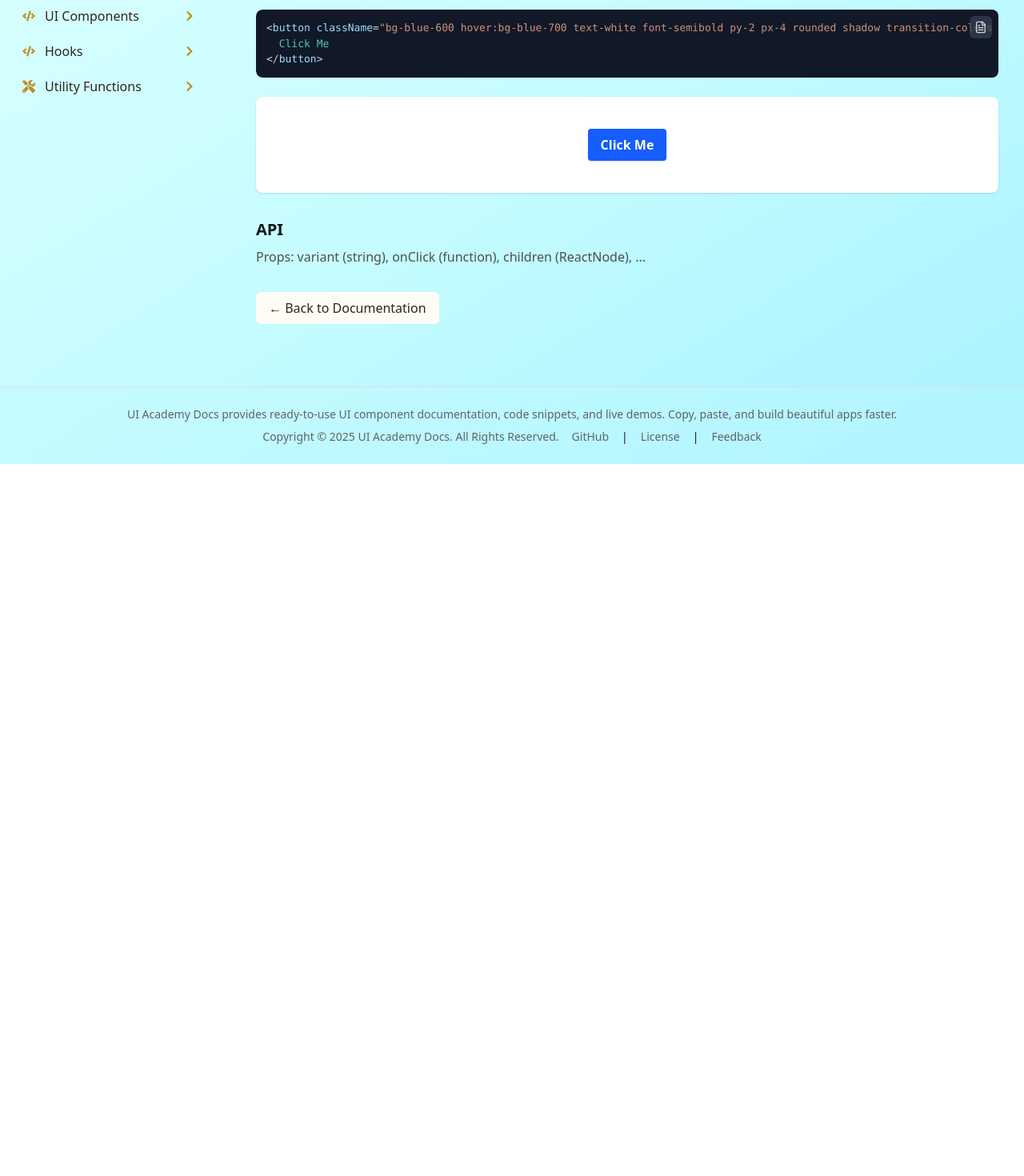
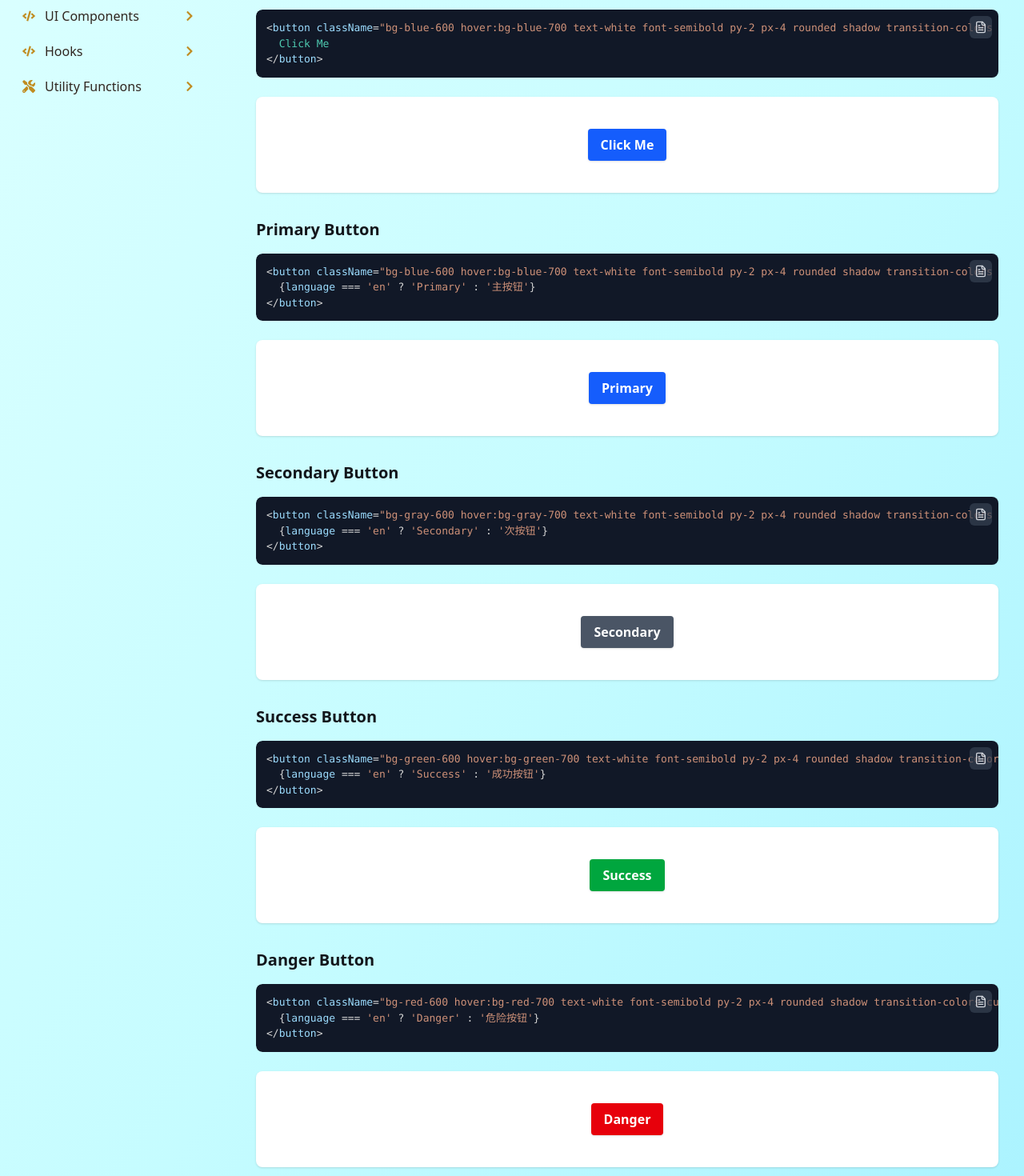
Before and after one commit to lbovboe/ui-academy, a Next.js app: page /docs/components/button in a window 1280 px wide. Shown: the part 220-1690 px from the top of the page at 80% size. Before the commit the page ends 800 px from the top, so only its background shows below. Built offline with nearby package versions, Linux system fonts and the light colour scheme.

Commit message:
add demo code frame

```diff
--- a/app/(routes)/docs/components/button/page.tsx
+++ b/app/(routes)/docs/components/button/page.tsx
@@ -4,6 +4,7 @@ import DocsWrapper from '@/app/components/docs/DocsWrapper';
 import DocLayout from '@/app/components/docs/DocLayout';
 import DocCodeBlock from '@/app/components/docs/DocCodeBlock';
 import { useLanguage } from '@/app/components/docs/LanguageContext';
+import CodeDemoFrame from '@/app/components/docs/CodeDemoFrame';
 
 export default function ButtonDocPage() {
   const { language } = useLanguage();
@@ -22,23 +23,72 @@ export default function ButtonDocPage() {
     <DocsWrapper>
       <DocLayout title={content.title} description={content.description}>
         <section className="mb-8">
-          <h2 className="mb-2 text-xl font-semibold">{content.usageTitle}</h2>
-          <DocCodeBlock
+          <CodeDemoFrame
+             title={language === 'en' ? 'Click Me' : '点击我'}
             code={`<button className="bg-blue-600 hover:bg-blue-700 text-white font-semibold py-2 px-4 rounded shadow transition-colors cursor-pointer">
   Click Me
 </button>`}
-          />
-          <div className="mt-6 flex justify-center">
-            <div className="flex min-h-[120px] w-full items-center justify-center rounded-lg bg-white p-8 shadow dark:bg-gray-900">
+          >
             <button
               className="cursor-pointer rounded bg-blue-600 px-4 py-2 font-semibold text-white shadow transition-colors hover:bg-blue-700"
               onClick={() => alert(language === 'en' ? 'Clicked!' : '点击了！')}
             >
               {language === 'en' ? 'Click Me' : '点击我'}
             </button>
-            </div>
-          </div>
+          </CodeDemoFrame>
         </section>
+
+        {/* Primary Button Example */}
+        <CodeDemoFrame
+          title={language === 'en' ? 'Primary Button' : '主按钮'}
+          code={`<button className=\"bg-blue-600 hover:bg-blue-700 text-white font-semibold py-2 px-4 rounded shadow transition-colors cursor-pointer\">\n  {language === 'en' ? 'Primary' : '主按钮'}\n</button>`}
+        >
+          <button
+            className="cursor-pointer rounded bg-blue-600 px-4 py-2 font-semibold text-white shadow transition-colors hover:bg-blue-700"
+            onClick={() => alert(language === 'en' ? 'Primary Clicked!' : '点击了主按钮！')}
+          >
+            {language === 'en' ? 'Primary' : '主按钮'}
+          </button>
+        </CodeDemoFrame>
+
+        {/* Secondary Button Example */}
+        <CodeDemoFrame
+          title={language === 'en' ? 'Secondary Button' : '次按钮'}
+          code={`<button className=\"bg-gray-600 hover:bg-gray-700 text-white font-semibold py-2 px-4 rounded shadow transition-colors cursor-pointer\">\n  {language === 'en' ? 'Secondary' : '次按钮'}\n</button>`}
+        >
+          <button
+            className="cursor-pointer rounded bg-gray-600 px-4 py-2 font-semibold text-white shadow transition-colors hover:bg-gray-700"
+            onClick={() => alert(language === 'en' ? 'Secondary Clicked!' : '点击了次按钮！')}
+          >
+            {language === 'en' ? 'Secondary' : '次按钮'}
+          </button>
+        </CodeDemoFrame>
+
+        {/* Success Button Example */}
+        <CodeDemoFrame
+          title={language === 'en' ? 'Success Button' : '成功按钮'}
+          code={`<button className=\"bg-green-600 hover:bg-green-700 text-white font-semibold py-2 px-4 rounded shadow transition-colors cursor-pointer\">\n  {language === 'en' ? 'Success' : '成功按钮'}\n</button>`}
+        >
+          <button
+            className="cursor-pointer rounded bg-green-600 px-4 py-2 font-semibold text-white shadow transition-colors hover:bg-green-700"
+            onClick={() => alert(language === 'en' ? 'Success Clicked!' : '点击了成功按钮！')}
+          >
+            {language === 'en' ? 'Success' : '成功按钮'}
+          </button>
+        </CodeDemoFrame>
+
+        {/* Danger Button Example */}
+        <CodeDemoFrame
+          title={language === 'en' ? 'Danger Button' : '危险按钮'}
+          code={`<button className=\"bg-red-600 hover:bg-red-700 text-white font-semibold py-2 px-4 rounded shadow transition-colors cursor-pointer\">\n  {language === 'en' ? 'Danger' : '危险按钮'}\n</button>`}
+        >
+          <button
+            className="cursor-pointer rounded bg-red-600 px-4 py-2 font-semibold text-white shadow transition-colors hover:bg-red-700"
+            onClick={() => alert(language === 'en' ? 'Danger Clicked!' : '点击了危险按钮！')}
+          >
+            {language === 'en' ? 'Danger' : '危险按钮'}
+          </button>
+        </CodeDemoFrame>
         <section>
           <h2 className="mb-2 text-xl font-semibold">{content.apiTitle}</h2>
           <p className="text-doc_text-secondary_light dark:text-doc_text-secondary_dark">
--- /dev/null
+++ b/app/components/docs/CodeDemoFrame.tsx
@@ -0,0 +1,24 @@
+import React from 'react';
+import DocCodeBlock from './DocCodeBlock';
+
+interface CodeDemoFrameProps {
+  title: string;
+  code: string;
+  children: React.ReactNode;
+}
+
+const CodeDemoFrame: React.FC<CodeDemoFrameProps> = ({ title, code, children }) => {
+  return (
+    <section className="mb-8">
+      <h2 className="mb-2 text-xl font-semibold">{title}</h2>
+      <DocCodeBlock code={code} />
+      <div className="mt-6 flex justify-center">
+        <div className="flex min-h-[120px] w-full items-center justify-center rounded-lg bg-white p-8 shadow dark:bg-gray-900">
+          {children}
+        </div>
+      </div>
+    </section>
+  );
+};
+
+export default CodeDemoFrame;
```
Also changed, not shown: app/components/docs/DocCodeDemoFrame.tsx (added). Lines whose indentation alone changed are shown as unchanged.
